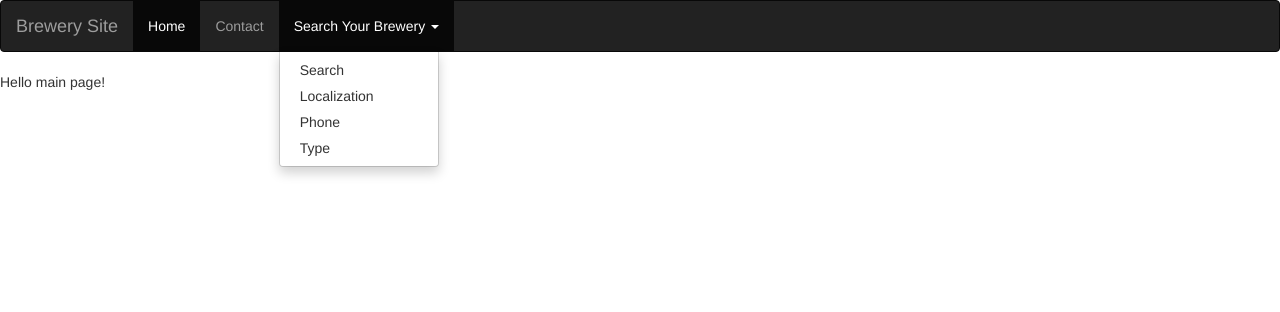
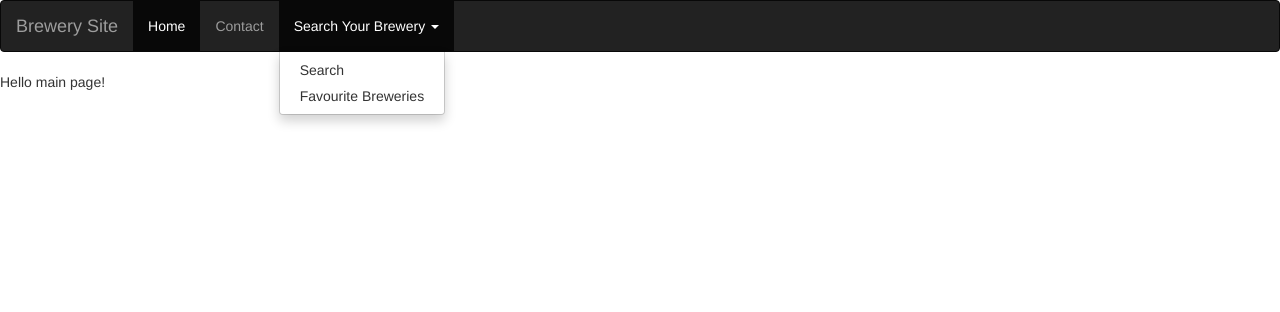
Before and after one commit to Pawlik-Lukasz/BreweryWebsite, a Flask app: page / in a window 1280 px wide, after a click on "Search Your Brewery". Shown: the top 312 px of the page. Run offline with Flask 3, Linux system fonts and the light colour scheme; some libraries are stand-ins or nearby versions.

Commit message:
Made plan for website functioning

```diff
--- a/templates/navbar.html
+++ b/templates/navbar.html
@@ -10,10 +10,10 @@
                 <a class="dropdown-toggle" data-toggle="dropdown">Search Your Brewery
                     <span class="caret"></span></a>
                 <ul class="dropdown-menu">
+                    <!-- Will make Search, where 5 random breweries will go. From there will be "Add to favourite"
+                    or "Contact this brewery"-->
                     <li><a href="{{ url_for('search') }}">Search</a></li>
-                    <li><a href="#">Localization</a></li>
-                    <li><a href="#">Phone</a></li>
-                    <li><a href="#">Type</a></li>
+                    <li><a href="#">Favourite Breweries</a></li>
                 </ul>
             </li>
         </ul>
```
